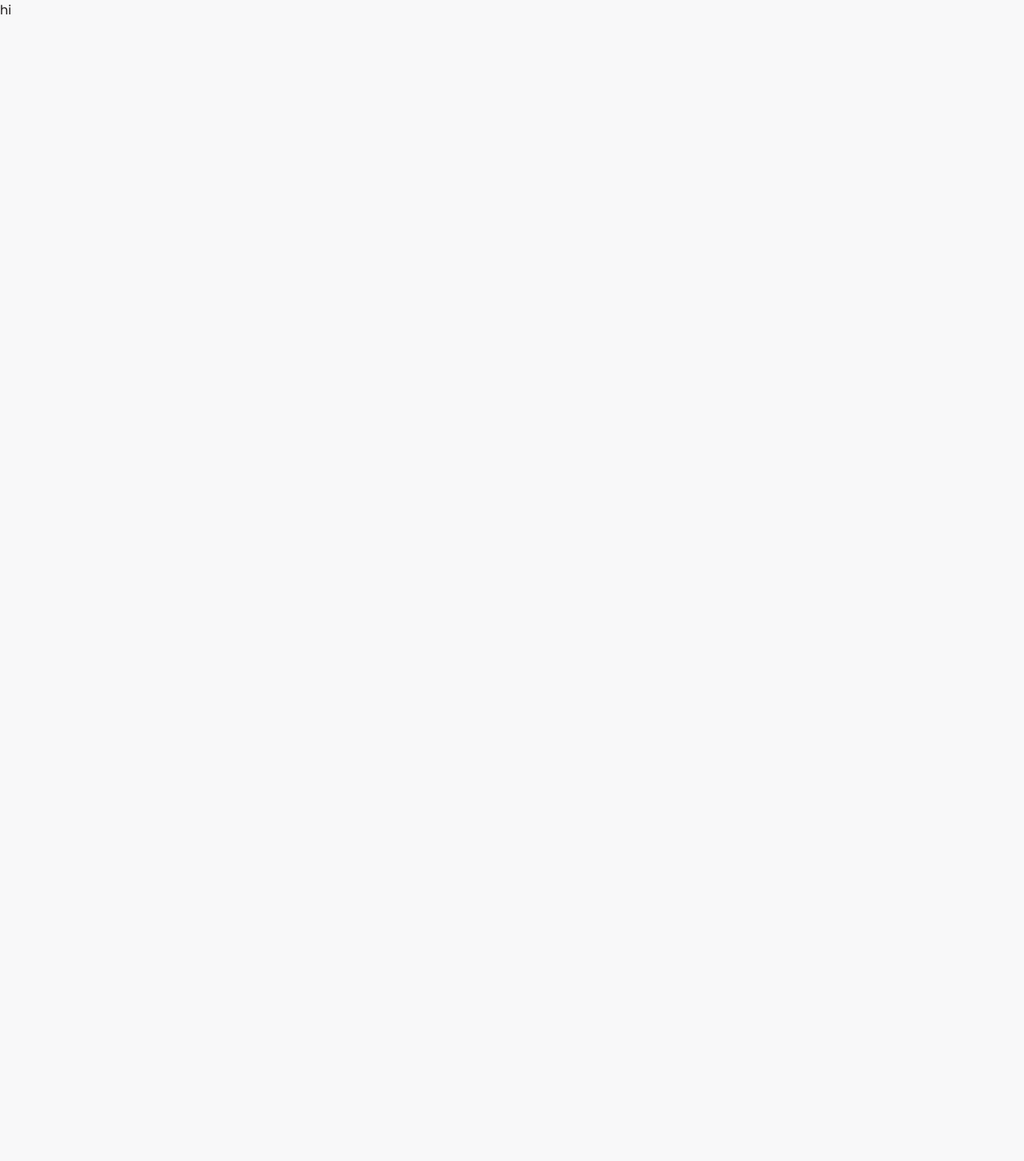
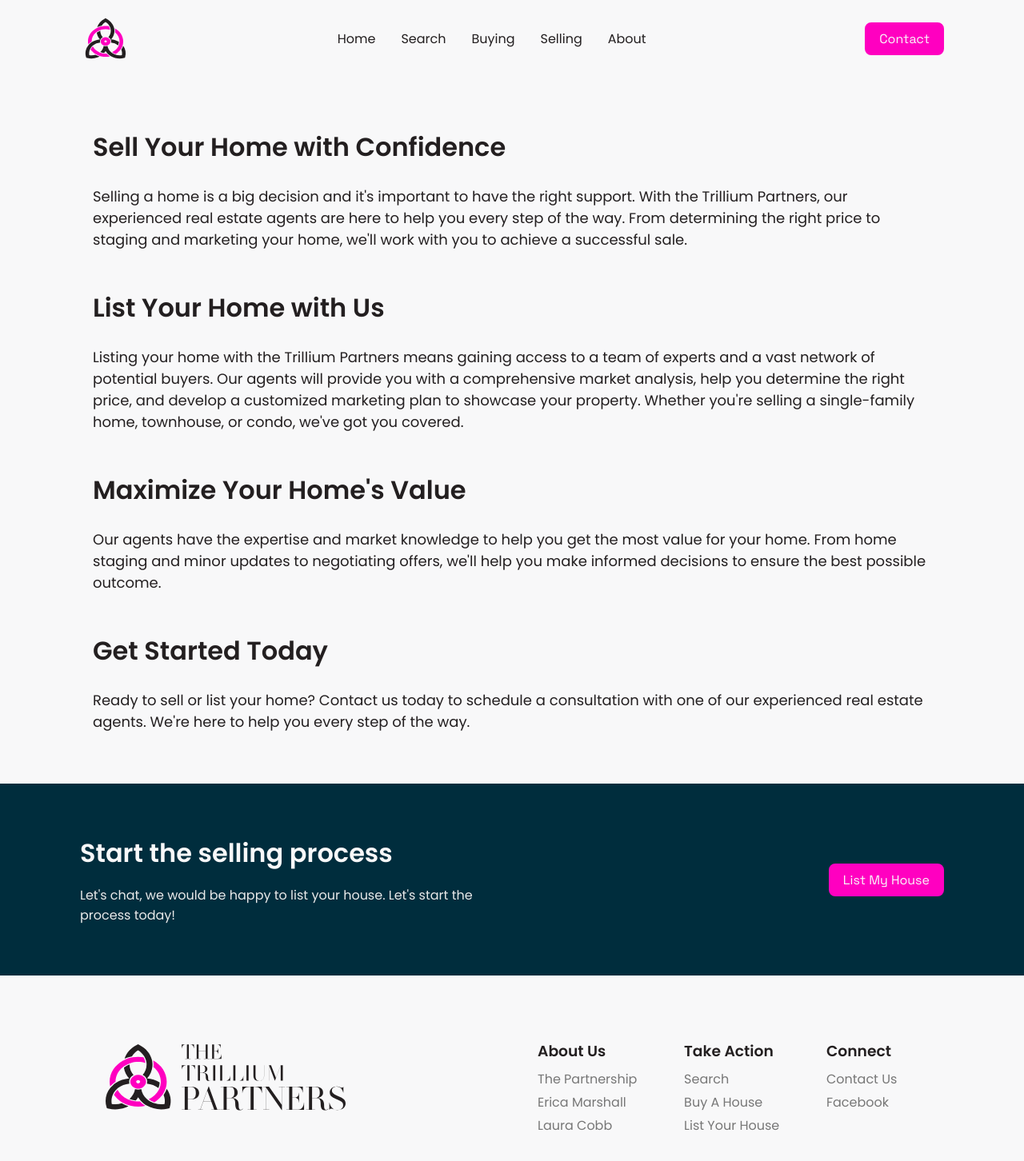
Before and after one commit to elijahjcobb/trillium, a Next.js app: page /selling in a window 1280 px wide. Shown: the top 1452 px of the page at 80% size. Before the commit the page ends 800 px from the top, so only its background shows below. Built offline with nearby package versions, Linux system fonts and the light colour scheme.

Commit message:
added other pages

```diff
--- a/components/home/callout/index.tsx
+++ b/components/home/callout/index.tsx
@@ -1,14 +1,24 @@
 import { Button } from "#/components/button";
 import styles from "./index.module.css";
 
-export function Callout() {
+export function Callout({
+	title = 'Talk to an Agent',
+	subtitle = 'Quod eligendi suscipit doloremque sunt id. Accusantium explicabo minima modi ut.',
+	cta = 'Connect with an Agent',
+	href = '/contact'
+}: {
+	title?: string;
+	subtitle?: string,
+	cta?: string;
+	href?: string;
+}) {
 	return <section className={styles.container}>
 		<div className={styles.inner}>
 			<div className={styles.text}>
-				<p className={styles.title}>Talk to an Agent</p>
-				<p className={styles.subtitle}>Quod eligendi suscipit doloremque sunt id. Accusantium explicabo minima modi ut.</p>
+				<p className={styles.title}>{title}</p>
+				<p className={styles.subtitle}>{subtitle}</p>
 			</div>
-			<Button href='/contact' value='Connect with an Agent' />
+			<Button href={href} value={cta} />
 		</div>
 	</section>
 }
--- a/components/nav/index.module.css
+++ b/components/nav/index.module.css
@@ -1,12 +1,18 @@
 .header {
-  max-width: var(--bp-desktop);
-  margin-left: auto;
-  margin-right: auto;
   padding: var(--sp2);
   width: 100%;
+  position: sticky;
+  top: 0;
+  background: var(--bg);
+  z-index: 99999999;
 }
 
-.header,
+.container {
+  max-width: var(--bp-desktop);
+  margin: auto;
+}
+
+.container,
 .nav,
 .list {
   display: flex;
--- a/components/nav/index.tsx
+++ b/components/nav/index.tsx
@@ -20,6 +20,7 @@ function NavItem({ link }: { link: LinkType }): JSX.Element {
 
 export function Nav(): JSX.Element {
 	return <header className={styles.header}>
+		<div className={styles.container}>
 			<Logo />
 			<nav className={styles.nav}>
 				<ul className={styles.list}>
@@ -27,5 +28,6 @@ export function Nav(): JSX.Element {
 				</ul>
 				<Button value='Contact' href="/contact" />
 			</nav>
+		</div>
 	</header>
 }
--- a/pages/index.tsx
+++ b/pages/index.tsx
@@ -9,14 +9,14 @@ import styles from "#/styles/index.module.css";
 
 export default function Page(): JSX.Element {
   return <div className={styles.page}>
+    <Nav />
     <div className={styles.hero}>
-      <Nav />
       <Hero />
     </div>
     <Properties />
     <Agents />
     <Testimonials />
-    <Callout />
+    <Callout cta='Contact an Agent' subtitle="Whether you would like to buy or list, reach out and we would be happy to start the process." />
     <Footer />
   </div>
 }
--- a/pages/selling.tsx
+++ b/pages/selling.tsx
@@ -1,3 +1,34 @@
+import { Footer } from "#/components/footer"
+import { Callout } from "#/components/home/callout"
+import { Nav } from "#/components/nav"
+import styles from "#/styles/generic.module.css";
+
 export default function Page() {
-	return <div>hi</div>
+	return <>
+		<Nav />
+		<div className={styles.container}>
+			<section>
+				<h2>{`Sell Your Home with Confidence`}</h2>
+				<p>{`Selling a home is a big decision and it's important to have the right support. With the Trillium Partners, our experienced real estate agents are here to help you every step of the way. From determining the right price to staging and marketing your home, we'll work with you to achieve a successful sale.`}</p>
+			</section>
+			<section>
+				<h2>{`List Your Home with Us`}</h2>
+				<p>{`Listing your home with the Trillium Partners means gaining access to a team of experts and a vast network of potential buyers. Our agents will provide you with a comprehensive market analysis, help you determine the right price, and develop a customized marketing plan to showcase your property. Whether you're selling a single-family home, townhouse, or condo, we've got you covered.`}</p>
+			</section>
+			<section>
+				<h2>{`Maximize Your Home's Value`}</h2>
+				<p>{`Our agents have the expertise and market knowledge to help you get the most value for your home. From home staging and minor updates to negotiating offers, we'll help you make informed decisions to ensure the best possible outcome.`}</p>
+			</section>
+			<section>
+				<h2>{`Get Started Today`}</h2>
+				<p>{`Ready to sell or list your home? Contact us today to schedule a consultation with one of our experienced real estate agents. We're here to help you every step of the way.`}</p>
+			</section>
+		</div>
+		<Callout
+			title="Start the selling process"
+			subtitle="Let's chat, we would be happy to list your house. Let's start the process today!"
+			cta="List My House"
+		/>
+		<Footer />
+	</>
 }
--- a/styles/contact.module.css
+++ b/styles/contact.module.css
@@ -4,12 +4,9 @@
   width: 100%;
   grid-template-columns: 50% 50%;
   max-width: var(--bp-desktop);
-  background: var(--white);
-  border-radius: var(--sp4);
   margin-left: auto;
   margin-right: auto;
   padding: var(--sp4);
-  box-shadow: 0 0 var(--sp4) rgba(0, 0, 0, 0.1);
 }
 
 .left,
--- /dev/null
+++ b/styles/generic.module.css
@@ -0,0 +1,23 @@
+.container {
+  width: 100%;
+  max-width: var(--bp-desktop);
+  margin-left: auto;
+  margin-right: auto;
+  padding: var(--sp8) var(--sp2);
+  gap: var(--sp6);
+}
+
+.container section,
+.container {
+  display: flex;
+  flex-direction: column;
+}
+
+.container section {
+  gap: var(--sp3);
+}
+
+.container p {
+  font-size: 1.125rem;
+  line-height: 1.5;
+}
```
Also changed, not shown: pages/buying.tsx (+32 -1 lines). Lines whose indentation alone changed are shown as unchanged.
